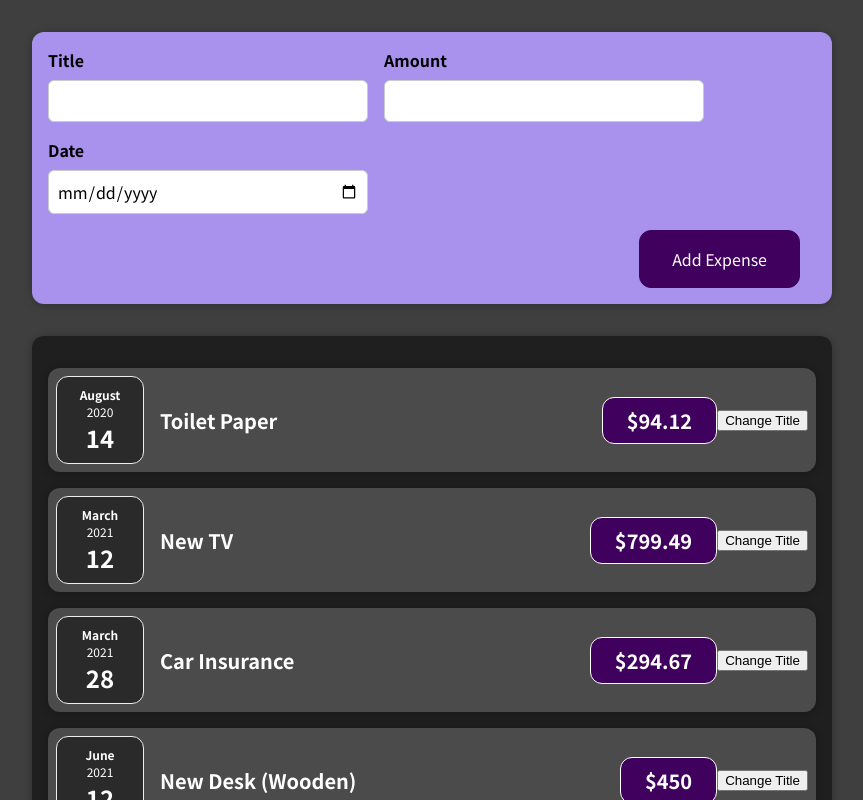
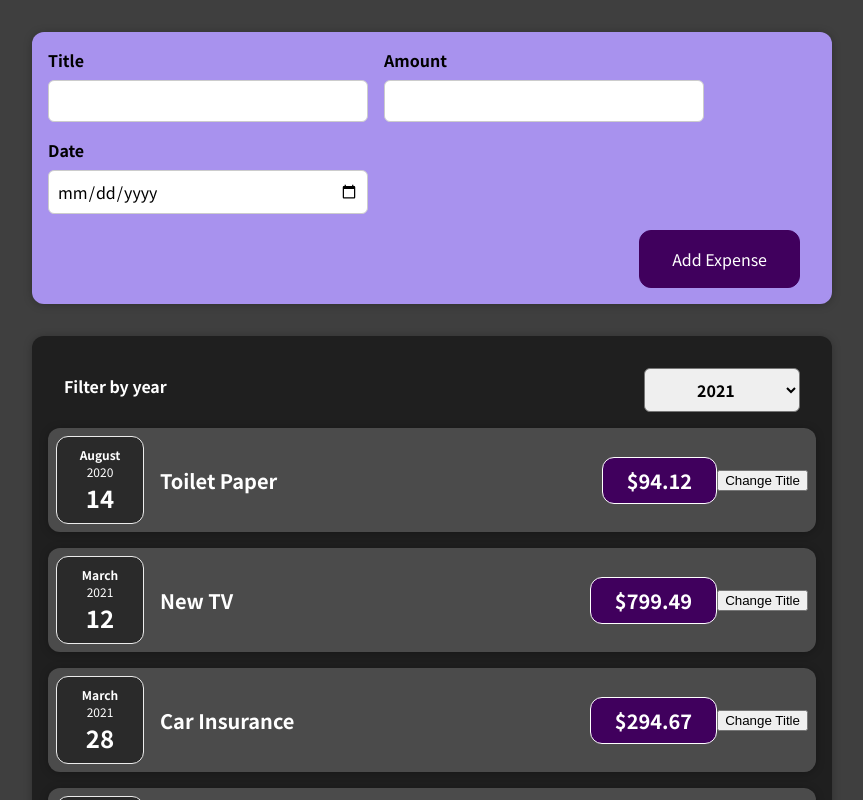
Before and after one commit to IdenTiclla/react-complete-guide, a React (Create React App) app: page / in a window 1280 px wide. Shown: the top 800 px of the page, without its empty margins (208-1071 px from the left). Built offline with nearby package versions, Linux system fonts and the light colour scheme.

Commit message:
filter year component

```diff
--- a/src/components/Expenses/Expenses.js
+++ b/src/components/Expenses/Expenses.js
@@ -1,11 +1,22 @@
-import React from "react"
+import React, { useState } from "react"
 import ExpenseItem from "./ExpenseItem";
 import Card from "../UI/Card"; // card
 import "./Expenses.css";
 
+import ExpensesFilter from './ExpensesFilter'
+
 const Expenses = (props) => {
+
+    const [filteredYear, setFilteredYear] = useState('2021')
+
+    const filterChangeHandler = (selectedYear) => {
+        console.log('Expenses.js')
+        setFilteredYear(selectedYear)
+    }
   return (
+    <div>
       <Card className="expenses">
+        <ExpensesFilter onChangeFilter={filterChangeHandler} filteredYear={filteredYear}/>
         <ExpenseItem
           title={props.items[0].title}
           amount={props.items[0].amount}
@@ -27,6 +38,7 @@
           date={props.items[3].date}
         />
       </Card>
+    </div>
   );
 };
 
--- /dev/null
+++ b/src/components/Expenses/ExpensesFilter.css
@@ -0,0 +1,24 @@
+.expenses-filter {
+  color: white;
+  padding: 0 1rem;
+}
+
+.expenses-filter__control {
+  display: flex;
+  width: 100%;
+  align-items: center;
+  justify-content: space-between;
+  margin: 1rem 0;
+}
+
+.expenses-filter label {
+  font-weight: bold;
+  margin-bottom: 0.5rem;
+}
+
+.expenses-filter select {
+  font: inherit;
+  padding: 0.5rem 3rem;
+  font-weight: bold;
+  border-radius: 6px;
+}
--- /dev/null
+++ b/src/components/Expenses/ExpensesFilter.js
@@ -0,0 +1,24 @@
+
+import './ExpensesFilter.css'
+const ExpensesFilter = (props) => {
+
+    const selectHandler = (event) => {
+        props.onChangeFilter(event.target.value);
+    }
+
+    return (
+      <div className="expenses-filter">
+        <div className="expenses-filter__control">
+          <label>Filter by year</label>
+          <select onChange={selectHandler} value={props.filteredYear}>
+            <option value="2022">2022</option>
+            <option value="2021">2021</option>
+            <option value="2020">2020</option>
+            <option value="2019">2019</option>
+          </select>
+        </div>
+      </div>
+    );
+}
+
+export default ExpensesFilter
```
Also changed, not shown: 1 other file (tests, documents, lock files or other folders). Lines whose indentation alone changed are shown as unchanged.
